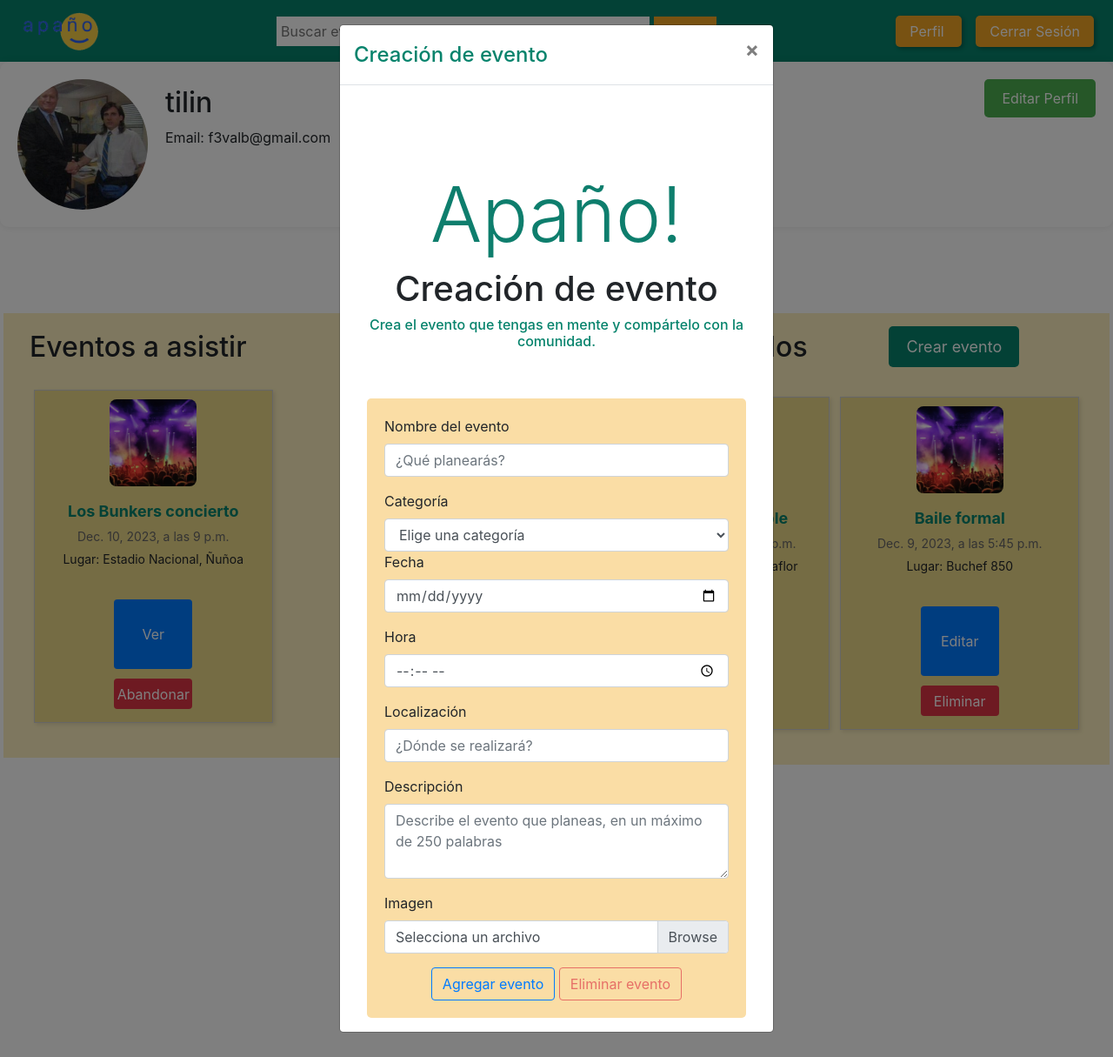
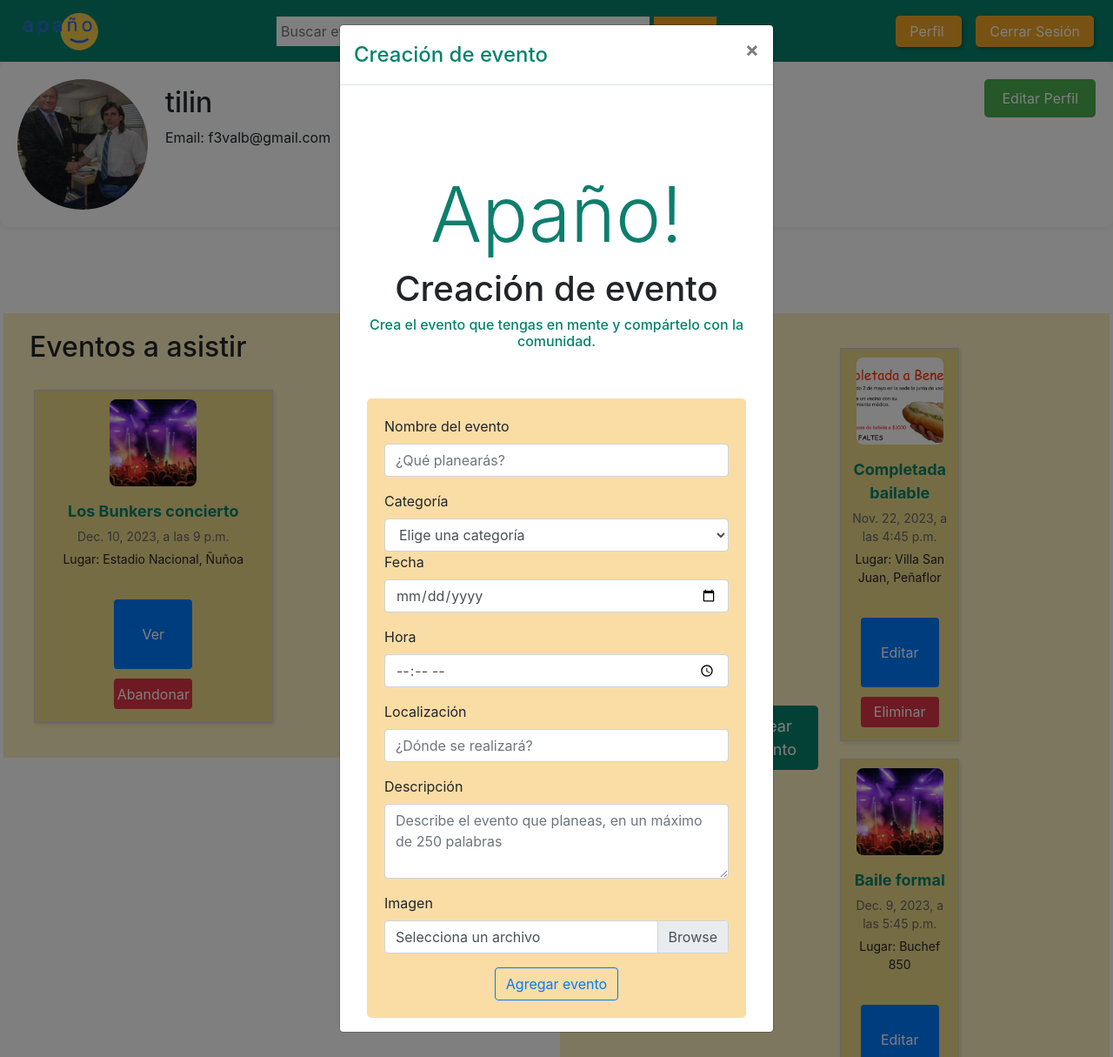
Before and after one commit to DCC-CC4401/2023-2-grupo-11, a Django app: page /perfil_apagno_app/ in a window 1280 px wide, after a click on "Crear evento". Shown: the whole page at 87% size. Run offline with Django 4.2, Linux system fonts and the light colour scheme; a user stored in the database is signed in; data comes from the database, SQL or seed files in the repository; both versions use the stored data as it was after the commit; some libraries are stand-ins or nearby versions.

Commit message:
refactor: elimino código de boton no usado

```diff
--- a/apagno_app/perfil_apagno_app/templates/destacados.html
+++ b/apagno_app/perfil_apagno_app/templates/destacados.html
@@ -97,10 +97,7 @@
                                 <!-- Fin formulario de nueva tarea -->
                                 <!-- Botones para agregar o eliminar tarea -->
                                 <div class="row justify-content-center">
-                                    <div class="d-grid gap-2 d-md-block">
-                                        <button class="btn btn-outline-primary" name="eventAdd" type="submit"><i class="fa fa-plus icon"></i>Agregar evento</button>
-                                        <button disabled class="btn btn-outline-danger" name="eventDelete" formnovalidate="" type="submit" onclick="$('input#sublist').click();"><i class="fa fa-trash-o icon"></i>Eliminar evento</button>
-                                    </div>
+                                        <button class="btn btn-outline-primary" name="eventAdd" type="submit">Agregar evento</button>
                                 </div>
                             </form>
                         </div>
--- a/apagno_app/perfil_apagno_app/templates/perfil_app/listaEventos.html
+++ b/apagno_app/perfil_apagno_app/templates/perfil_app/listaEventos.html
@@ -148,11 +148,7 @@
 								<!-- Fin formulario de nueva tarea -->
 								<!-- Botones para agregar o eliminar tarea -->
 								<div class="row justify-content-center">
-									<div class="d-grid gap-2 d-md-block">
-                                        <button class="btn btn-outline-primary" name="eventAdd" type="submit"><i class="fa fa-plus icon"></i>Agregar evento</button>
-                                        <button disabled class="btn btn-outline-danger" name="eventDelete" formnovalidate="" type="submit" onclick="$('input#sublist').click();"><i class="fa fa-trash-o icon"></i>Eliminar evento</button>
-                                    </div>
-									</div>
+                                        <button class="btn btn-outline-primary" name="eventAdd" type="submit">Agregar evento</button>
 								</div>
 							</form>
 						</div>
```
Also changed, not shown: apagno_app/db.sqlite3, apagno_app/perfil_apagno_app/media/eventos_images/Captura_de_pantalla_2022-01-12_a_las_14.42.18.png (added).
